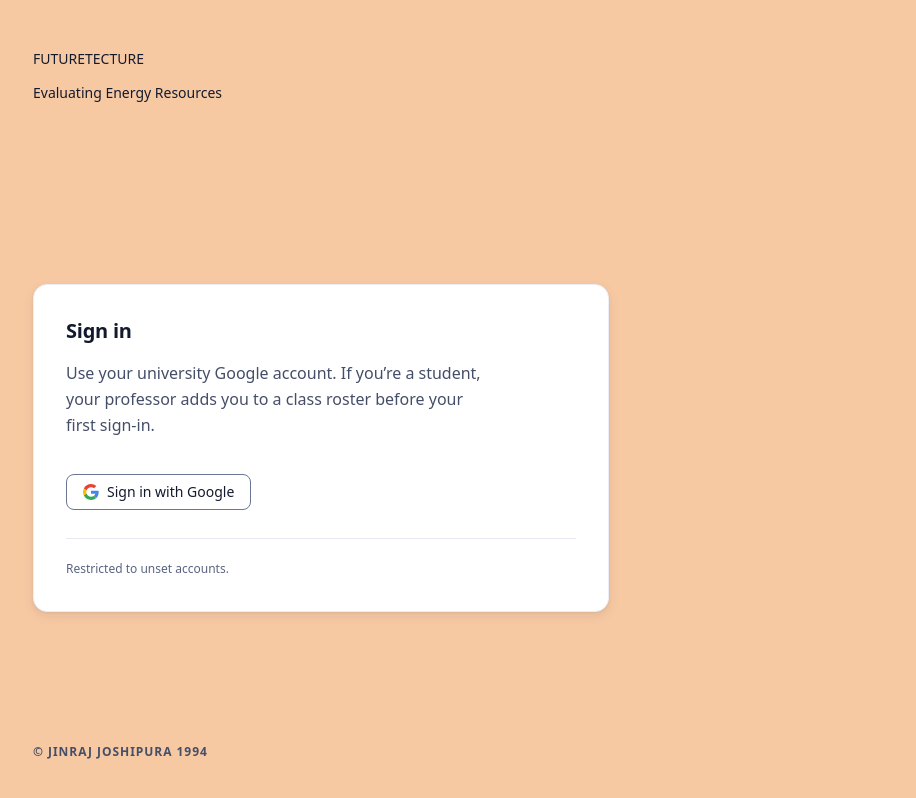
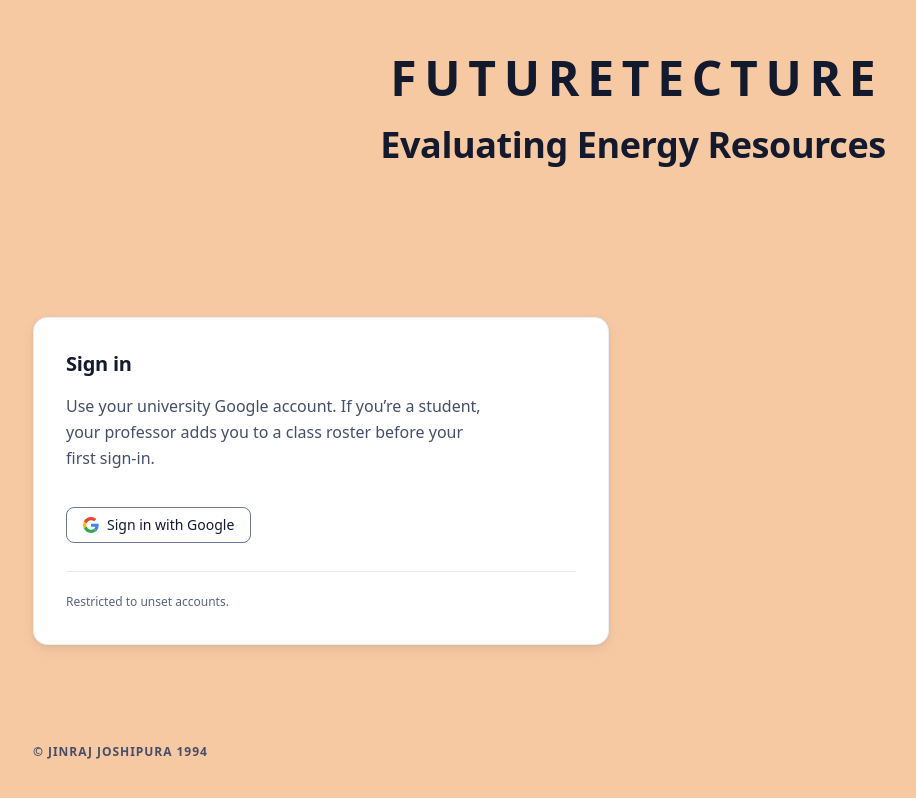
Before and after one commit to Kavv21/Classroom-analytics-engine, a Next.js app: page /login in a window 1280 px wide. Shown: the whole page, without its empty margins (7-923 px from the left). Built offline with nearby package versions, Linux system fonts and the light colour scheme; no server answers.

Commit message:
Fix login heading: inline Tailwind utilities instead of relying on uncommitted globals.css classes

```diff
--- a/app/login/page.tsx
+++ b/app/login/page.tsx
@@ -46,19 +46,53 @@ export default function LoginPage() {
   return (
     <div className="flex min-h-screen flex-col">
       {/* The masthead carries the brand statement, centred across the full page
-          width, as the two-line display treatment (see `.brand-header` in
-          globals.css for the sizing and why it is container-relative). It is
-          the page's <h1> now: it is the largest, first, and most descriptive
-          thing on the screen, so making the card's "Sign in" the h1 instead
-          would put the document's outline out of order with what is on it.
-          `aria-label` restates the word so no assistive tech has to infer it
-          back out of the tracking — the text node is already the intact word,
-          so the two can never disagree. */}
-      <header className="masthead brand-header px-6 py-10 sm:px-10 sm:py-12">
-        <h1 className="brand-display" aria-label="FUTURETECTURE">
+          width, as a two-line display treatment. It is the page's <h1>: it is
+          the largest, first, and most descriptive thing on the screen, so
+          making the card's "Sign in" the h1 instead would put the document's
+          outline out of order with what is on it. `aria-label` restates the
+          word so no assistive tech has to infer it back out of the tracking —
+          the text node is already the intact word, so the two can never
+          disagree.
+
+          The tracking is CSS `letter-spacing`, never literal spaces in the
+          text ("F U T U R E…"): literal spaces make a screen reader announce
+          thirteen letters instead of a word, and give the line thirteen legal
+          wrap points. Same picture, intact word.
+
+          WHY THESE ARE UTILITIES AND NOT A `.brand-*` CLASS: they were classes
+          in globals.css, and production rendered this heading at 14px/400/no
+          tracking/left-aligned for it. The markup shipped in ae3f201; the
+          stylesheet rules defining those classes never left the working tree,
+          so the deployed CSS had the class NAMES in the HTML and zero rules to
+          match — Tailwind's preflight resets h1 to `font-size: inherit;
+          font-weight: inherit`, so an unmatched class is not a fallback, it is
+          14px body text. Utilities cannot fail that way: Tailwind generates
+          them FROM this file, so the rule ships if and only if the markup
+          does. Do not "tidy" these back into a shared class.
+
+          Sizing is fluid rather than stepped because the constraint is a
+          single unbreakable 13-character word: at 48px with this tracking it
+          wants ~500px of line, and a 320px viewport offers 272px between the
+          gutters. `vw` (not `cqw`) is correct here specifically because this
+          masthead is full-bleed — the viewport IS its container. It reaches
+          the specified 48px at 750px and holds there. Nothing here may gain
+          `break-words`: breaking mid-word is the failure the fluid size
+          exists to prevent.
+
+          `pl-[0.16em]` matches the tracking exactly: letter-spacing is painted
+          after the last glyph too, so a centred tracked line sits half a space
+          left of true centre until an equal pad on the leading edge cancels
+          it. */}
+      <header className="masthead px-6 py-10 text-center sm:px-10 sm:py-12">
+        <h1
+          aria-label="FUTURETECTURE"
+          className="font-display pl-[0.16em] text-[clamp(1.25rem,6.4vw,3rem)] font-bold uppercase leading-tight tracking-[0.16em] text-ink"
+        >
           FUTURETECTURE
         </h1>
-        <p className="brand-statement mt-3">Evaluating Energy Resources</p>
+        <p className="font-display mt-3 text-[clamp(1.125rem,4.8vw,2.25rem)] font-bold leading-snug tracking-[-0.012em] text-ink">
+          Evaluating Energy Resources
+        </p>
       </header>
 
       <main className="flex flex-1 items-center px-6 py-16 sm:px-10">
```
